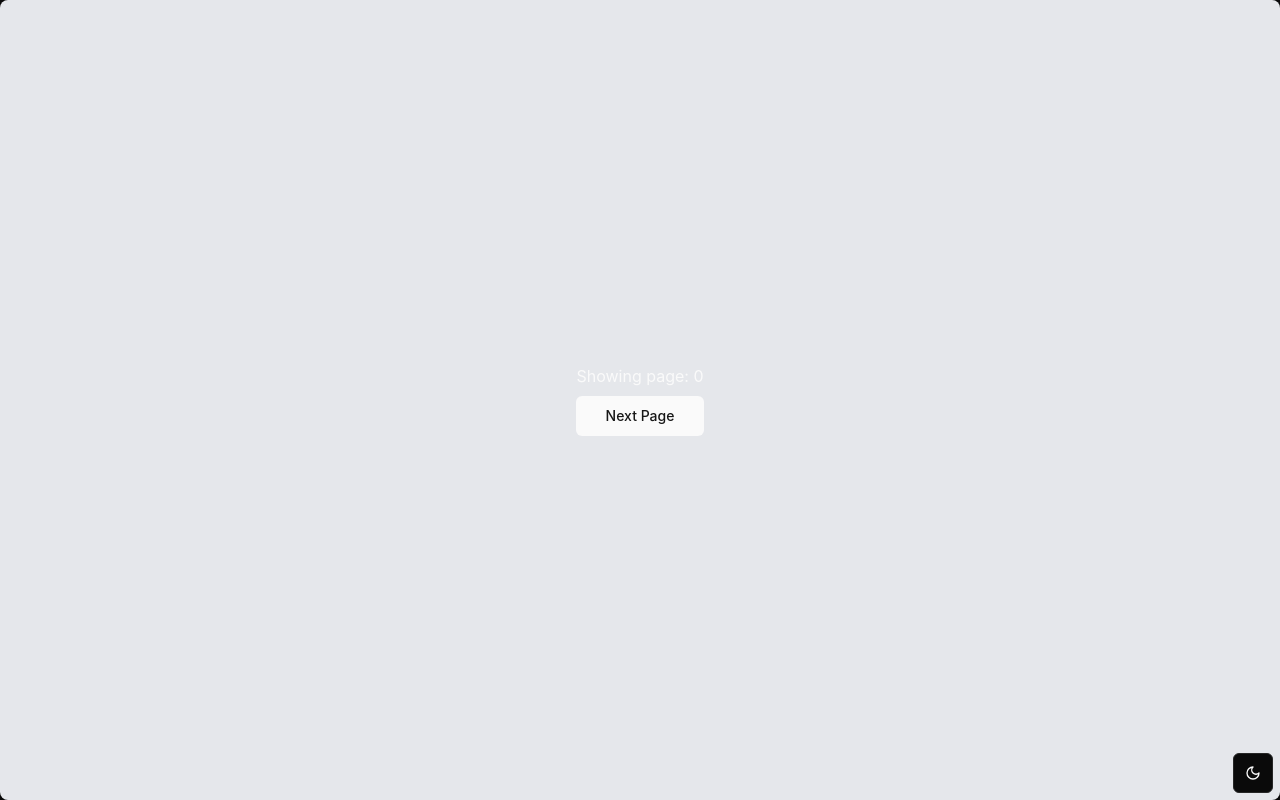
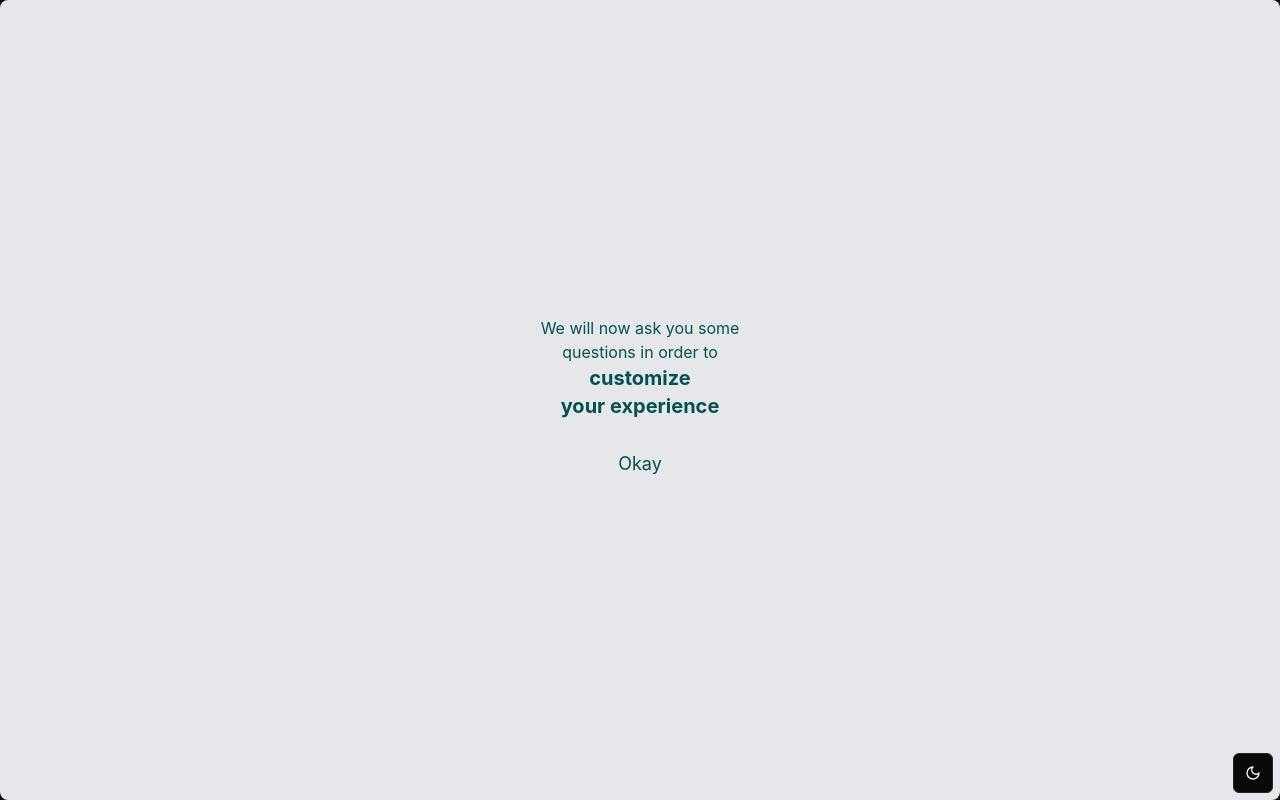
Before and after one commit to ManahilMuhammad/asp-team-20, a React (Vite) app in the folder src/client/: page /registration in a window 1280 px wide. Built offline with nearby package versions, Linux system fonts and the light colour scheme.

Commit message:
feat(client/Pages/Registration): welcome screen & details on next steps

```diff
--- a/src/client/src/pages/Registration/index.tsx
+++ b/src/client/src/pages/Registration/index.tsx
@@ -1,6 +1,6 @@
 import { useState } from "react";
 import { motion, AnimatePresence } from "framer-motion";
-import { Button } from "@/components/ui/button";
+import RegistrationIntroduction from "./pages/1-introduction";
 
 const swipeVariants = {
     enter:  { x: 1000,  opacity: 0 },
@@ -16,10 +16,10 @@ const RegistrationPage = () => {
     };
 
     const displayPage = (index: number) =>{
-        return <div className="flex flex-col gap-2">
-            <p>Showing page: {index}</p>
-            <Button onClick={nextPage}>Next Page</Button>
-        </div>
+        switch (index) {
+            case 0:
+                return <RegistrationIntroduction nextPage={nextPage} />;
+        }
     }
 
     return (
--- /dev/null
+++ b/src/client/src/pages/Registration/pages/1-introduction.tsx
@@ -0,0 +1,26 @@
+import { Button } from "@/components/ui/button";
+import { RegistrationSubPageProps } from "../types";
+
+const RegistrationIntroduction: React.FC<RegistrationSubPageProps> = ({ nextPage }) => {
+    return <div className="text-center">
+        <p
+            className="text-nutrifit-tertiary"
+        >
+            We will now ask you some<br />
+            questions in order to<br />
+            <span className="font-bold text-xl">
+                customize<br />
+                your experience
+            </span>
+        </p>
+
+        <Button
+            onClick={nextPage}
+            className="text-nutrifit-tertiary text-lg font-normal bg-transparent hover:bg-transparent hover:underline mt-6"
+        >
+            Okay
+        </Button>
+    </div>
+};
+
+export default RegistrationIntroduction;
```
